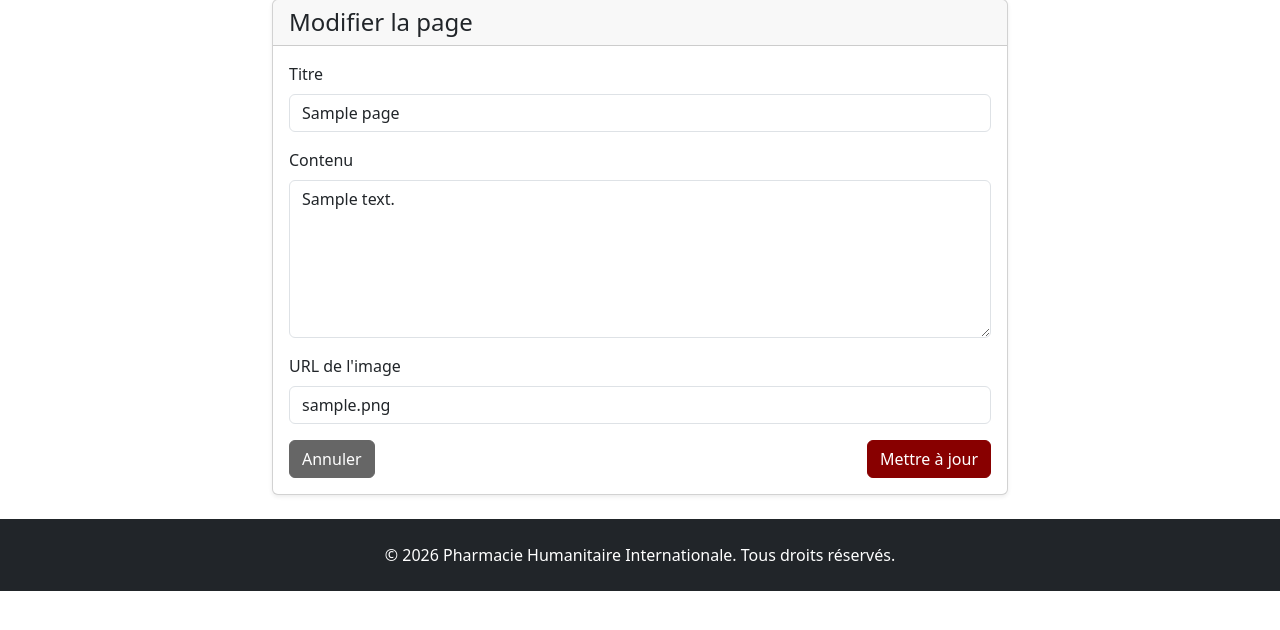
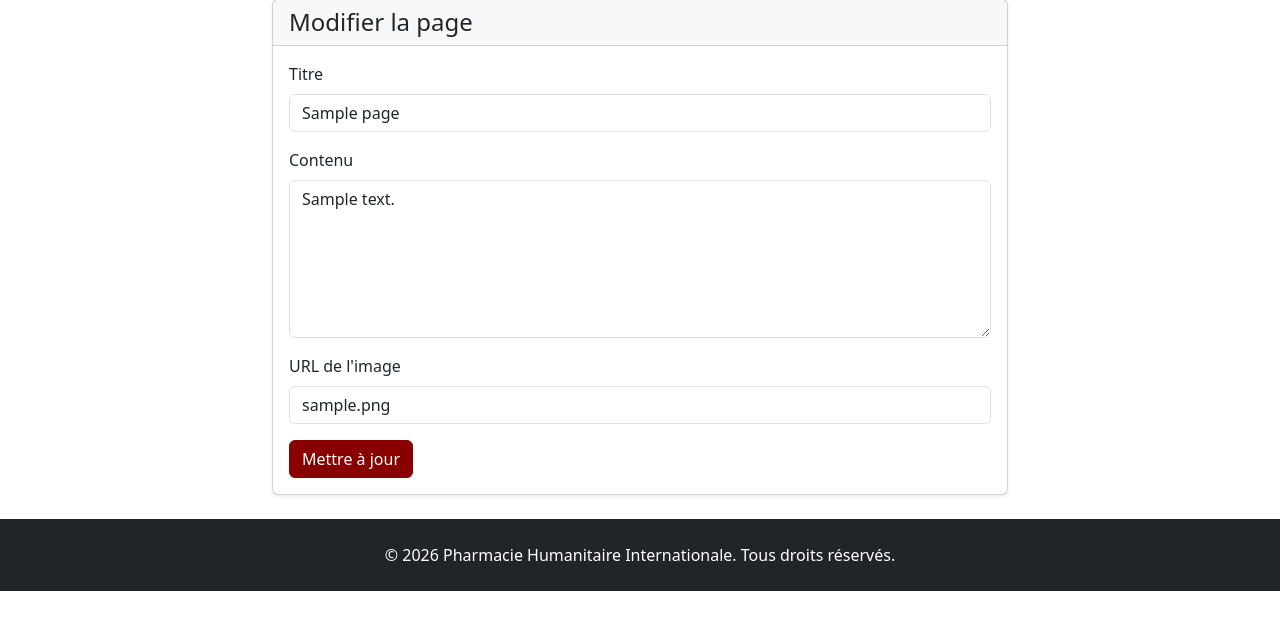
Before and after one commit to Dylanpel/phi, a PHP site: the page made by views/admin/page/form.html.twig in a window 1280 px wide. Shown: the part 95-725 px from the top of the page. Run offline with PHP 8.4, Linux system fonts and the light colour scheme; tables that the repository leaves empty hold one stand-in row (values such as "Sample post"); the template is opened without the code that fills it: most values are stand-ins (such as "Sample title", 1, 10 or a date in 2020); style sheets or scripts are compiled from the project's sources; some libraries are stand-ins or nearby versions.

Commit message:
refactor: remove useless btn

```diff
--- a/src/Controllers/PageController.php
+++ b/src/Controllers/PageController.php
@@ -73,7 +73,7 @@ class PageController extends Controller
     //création de la page en base et récupération entité de cette dernière
     $page = $this->pageManager->create($data);
 
-    //redirection vers la page de modification
+    //redirection vers le formulaire de modification
     $id = $page->getId();
     Router::redirect("/admin/page/$id/form");
   }
--- a/views/admin/page/form.html.twig
+++ b/views/admin/page/form.html.twig
@@ -68,10 +68,6 @@
             </div>
 
             <div class="d-flex justify-content-between">
-              <a href="{{ path ?? '#' }}" class="btn btn-secondary">
-                Annuler
-              </a>
-
               <button type="submit" class="btn btn-primary">
                 {{ page is defined ? 'Mettre à jour' : 'Créer' }}
               </button>
```
